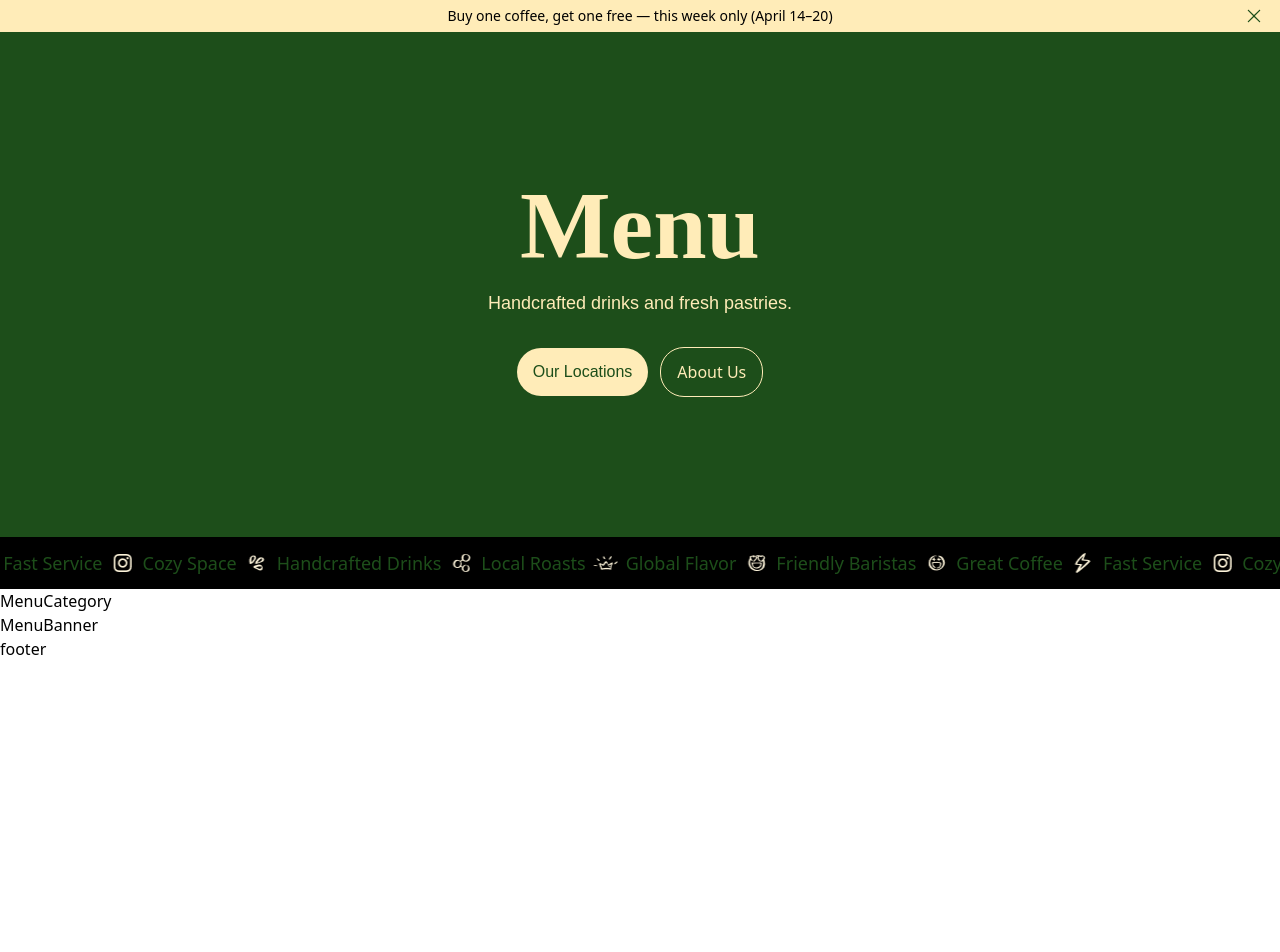
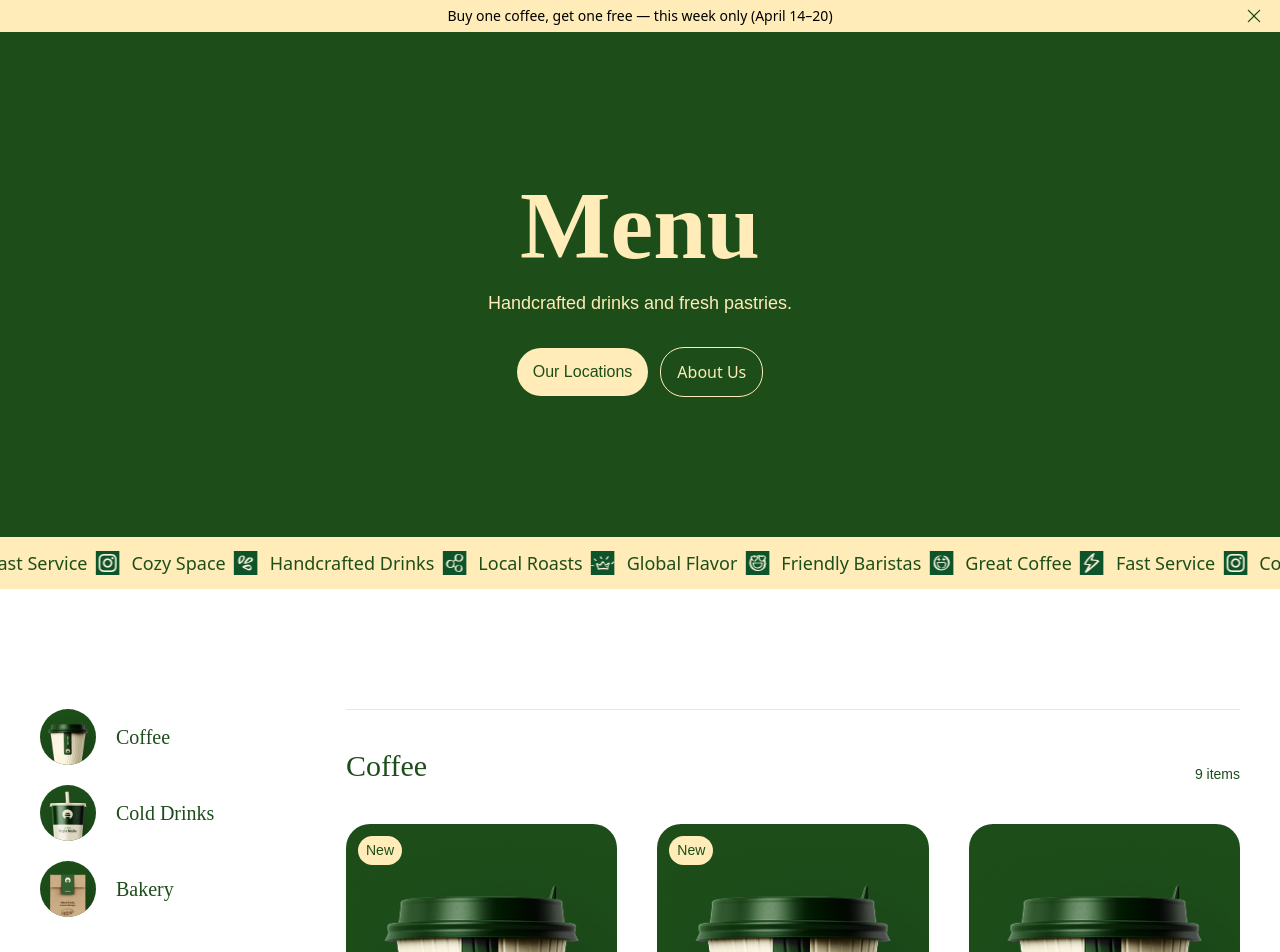
Before and after one commit to saddiabu4/coffe-market, a React (Vite) app: page /menu in a window 1280 px wide. Shown: the top 952 px of the page. Before the commit the page ends 800 px from the top, so only its background shows below. Built offline with nearby package versions, Linux system fonts and the light colour scheme.

Commit message:
Menu Product is ready

```diff
--- a/src/components/Menu/MenuCategory.jsx
+++ b/src/components/Menu/MenuCategory.jsx
@@ -1,7 +1,71 @@
 import React from "react"
+import { MenuProduct } from "../../constants"
+import ProductRender from "./ProductRender"
 
 const MenuCategory = () => {
-	return <div>MenuCategory</div>
+	return (
+		<section className='py-[120px] px-[40px] max-sm:py-[104px] max-sm:px-[24px]'>
+			<div className='flex gap-6 max-md:flex-col max-md:gap-[64px]'>
+				{/* =-=-=-=-=-=-=-=-=- Left Section =-=-=-=-=-=-=-=-= */}
+				<div>
+					<div className='flex flex-col gap-5 sticky top-16 max-md:flex-row max-sm:overflow-x-scroll'>
+						<div className='flex flex-row items-center gap-5 w-[282px] h-auto'>
+							<div className='bg-primary rounded-4xl w-[56px] h-auto'>
+								<img src='/images/coffe.png' alt='#' className='rounded-4xl' />
+							</div>
+							<p className='font-calistoga text-xl text-primary'>Coffee</p>
+						</div>
+						<div className='flex flex-row items-center gap-5 w-[282px] h-auto'>
+							<div className='bg-primary rounded-4xl w-[56px] h-auto'>
+								<img
+									src='/images/coffe-drinks.png'
+									alt='#'
+									className='rounded-4xl'
+								/>
+							</div>
+							<p className='font-calistoga text-xl text-primary'>Cold Drinks</p>
+						</div>
+						<div className='flex flex-row items-center gap-5 w-[282px] h-auto'>
+							<div className='bg-primary rounded-4xl w-[56px] h-auto'>
+								<img src='/images/bakery.png' alt='#' className='rounded-4xl' />
+							</div>
+							<p className='font-calistoga text-xl text-primary'>Bakery</p>
+						</div>
+					</div>
+				</div>
+				{/* =-=-=-=-=-=-=-=-=- Right Section =-=-=-=-=-=-=-=-=*/}
+				<div className='flex flex-col gap-[64px]'>
+					<ProductRender
+						title={"Coffee"}
+						quantity={"9 items"}
+						items={MenuProduct.coffee}
+						badge={2}
+						className={
+							"grid grid-cols-3 gap-10 max-md:grid-cols-2 max-sm:grid-cols-1"
+						}
+					/>
+					<ProductRender
+						title={"Cold Drinks"}
+						quantity={"6 items"}
+						items={MenuProduct.coldDrinks}
+						badge={1}
+						className={
+							"grid grid-cols-3 gap-10 max-md:grid-cols-2 max-sm:grid-cols-1"
+						}
+					/>
+					<ProductRender
+						title={"Bakery"}
+						quantity={"5 items"}
+						items={MenuProduct.bakeryItems}
+						badge={1}
+						className={
+							"grid grid-cols-3 gap-10 max-md:grid-cols-2 max-sm:grid-cols-1"
+						}
+					/>
+				</div>
+			</div>
+		</section>
+	)
 }
 
 export default MenuCategory
--- /dev/null
+++ b/src/components/Menu/ProductRender.jsx
@@ -0,0 +1,54 @@
+import React from "react"
+
+const ProductRender = ({ items, className, badge, title, quantity }) => {
+	return (
+		<div>
+			<div className='flex flex-col gap-[40px] relative'>
+				<div className='absolute inset-x-0 border-t-1 border-primary/12' />
+				{/* =-=-=-=-=-=-=-=-=- Title =-=-=-=-=-=-=-=-=*/}
+				<div className='flex flex-row justify-between items-end pt-[40px]'>
+					<h1 className='text-primary text-3xl font-calistoga leading-[116%] max-sm:text--[24px]'>
+						{title}
+					</h1>
+					<p className='font-cabin text-primary text-sm leading-[128%] tracking-[3%] max-sm:text-sm'>
+						{quantity}
+					</p>
+				</div>
+
+				{/* =-=-=-=-=-=-=-=-=- Product =-=-=-=-=-=-=-=-=*/}
+				<div className={className}>
+					{items.map((item, index) => (
+						<div
+							className=' flex flex-col justify-center items-center gap-[12px] '
+							key={index}
+						>
+							{/* ======= Image ======= */}
+							<div className='bg-primary relative rounded-3xl'>
+								<img src={item.img} alt={item.title} />
+								{badge === 2
+									? (index === 0 || index === 1) && (
+											<span className='bg-secondary text-primary rounded-4xl px-2 py-1 top-3 left-3	 absolute text-[14px] font-cabin'>
+												New
+											</span>
+									  )
+									: index === 0 && (
+											<span className='bg-secondary text-primary rounded-4xl px-2 py-1 top-3 left-3	 absolute text-[14px] font-cabin'>
+												New
+											</span>
+									  )}
+							</div>
+
+							{/* ======= Text =======*/}
+							<div className='flex flex-row justify-between font-calistoga leading-[124%] tracking-[1%] w-full px-2'>
+								<p className='text-primary text-xl font-bold'>{item.title}</p>
+								<p className='text-xl text-primary/85'>{item.cost}</p>
+							</div>
+						</div>
+					))}
+				</div>
+			</div>
+		</div>
+	)
+}
+
+export default ProductRender
--- a/src/components/ScrollTicker.jsx
+++ b/src/components/ScrollTicker.jsx
@@ -3,14 +3,19 @@ import { items } from "../constants"
 
 const ScrollTicker = () => {
 	return (
-		<div className='bg-black overflow-hidden'>
+		<div className='bg-secondary overflow-hidden'>
 			<div className='flex animate-scroll gap-8 py-3'>
 				{items.map((item, index) => (
 					<div
 						key={index}
-						className='flex items-center gap-2 text-primary text-lg whitespace-nowrap'
+						className='flex items-center gap-3 text-primary text-lg whitespace-nowrap'
 					>
-						<img src={item.icon} alt={item.text} className='text-primary' />
+						<img
+							src={item.icon}
+							alt={item.text}
+							// className='invert sepia saturate-[300%] hue-rotate-[90deg]'
+							className='bg-green-900'
+						/>
 						<span>{item.text}</span>
 					</div>
 				))}
--- a/src/constants/index.js
+++ b/src/constants/index.js
@@ -14,3 +14,112 @@ export const items = [
 	{ icon: "/images/Crown.png", text: "Global Flavor" },
 	{ icon: "/images/Smiley Love.png", text: "Friendly Baristas" },
 ]
+
+export const MenuProduct = {
+	coffee: [
+		{
+			img: "/images/coffe.png",
+			title: "Cold Brew",
+			cost: "$6.75",
+		},
+		{
+			img: "/images/coffe.png",
+			title: "Macchiato",
+			cost: "$6.10",
+		},
+		{
+			img: "/images/coffe.png",
+			title: "Espresso",
+			cost: "$4.25",
+		},
+		{
+			img: "/images/coffe.png",
+			title: "Black Coffee",
+			cost: "$4.90",
+		},
+		{
+			img: "/images/coffe.png",
+			title: "Cappuccino",
+			cost: "$5.25",
+		},
+		{
+			img: "/images/coffe.png",
+			title: "Flat White",
+			cost: "$5.50",
+		},
+		{
+			img: "/images/coffe.png",
+			title: "Latte",
+			cost: "$4.80",
+		},
+		{
+			img: "/images/coffe.png",
+			title: "Mocha",
+			cost: "$7.15",
+		},
+		{
+			img: "/images/coffe.png",
+			title: "Americano",
+			cost: "$5.30",
+		},
+	],
+	coldDrinks: [
+		{
+			img: "/images/coffe-drinks.png",
+			title: "Virgin Mojito",
+			cost: "$6.20",
+		},
+		{
+			img: "/images/coffe-drinks.png",
+			title: "Iced Latte",
+			cost: "$4.45",
+		},
+		{
+			img: "/images/coffe-drinks.png",
+			title: "Iced Americano",
+			cost: "$3.95",
+		},
+		{
+			img: "/images/coffe-drinks.png",
+			title: "Iced Mocha",
+			cost: "$5.75",
+		},
+		{
+			img: "/images/coffe-drinks.png",
+			title: "Iced Tea",
+			cost: "$4.35",
+		},
+		{
+			img: "/images/coffe-drinks.png",
+			title: "Bubble Tea",
+			cost: "$6.75",
+		},
+	],
+	bakeryItems: [
+		{
+			img: "/images/Macaroons.png",
+			title: "Brownie",
+			cost: "$2.15",
+		},
+		{
+			img: "/images/Macaroons.png",
+			title: "Macaroon",
+			cost: "$2.60",
+		},
+		{
+			img: "/images/Macaroons.png",
+			title: "Donut",
+			cost: "$1.40",
+		},
+		{
+			img: "/images/Macaroons.png",
+			title: "Muffin",
+			cost: "$1.80",
+		},
+		{
+			img: "/images/Macaroons.png",
+			title: "Biscotti",
+			cost: "$1.50",
+		},
+	],
+}
```
